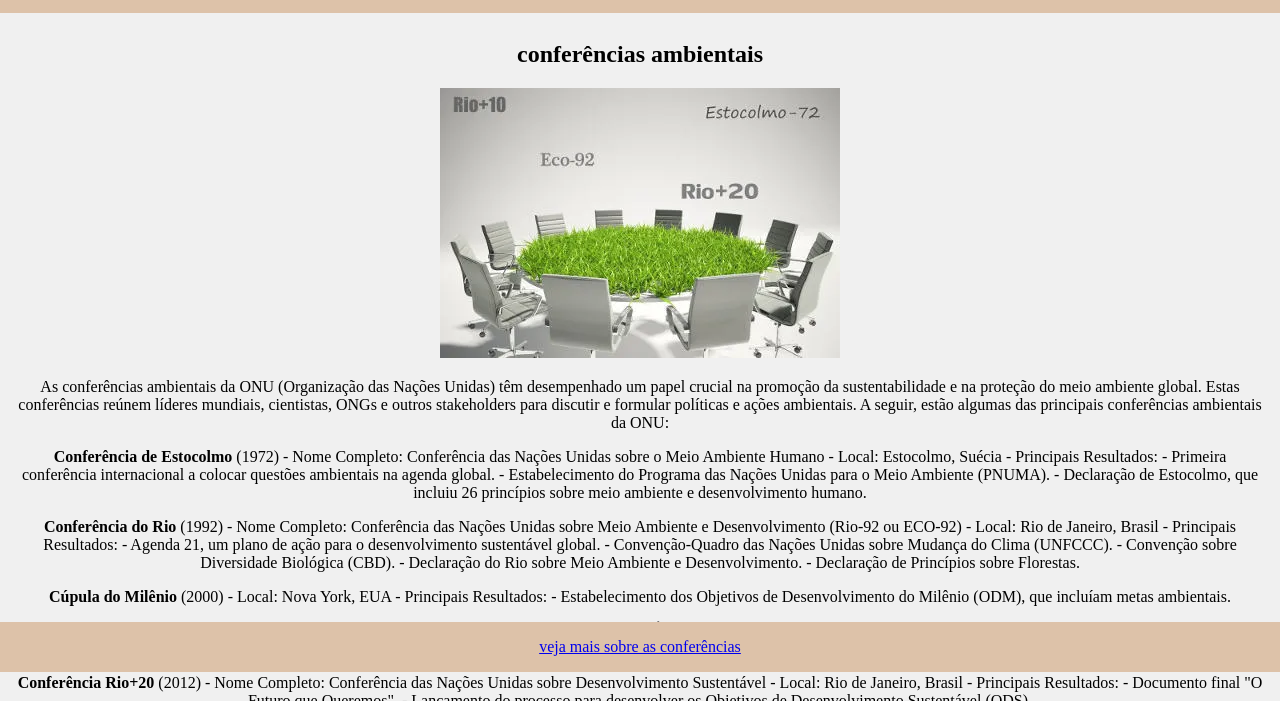
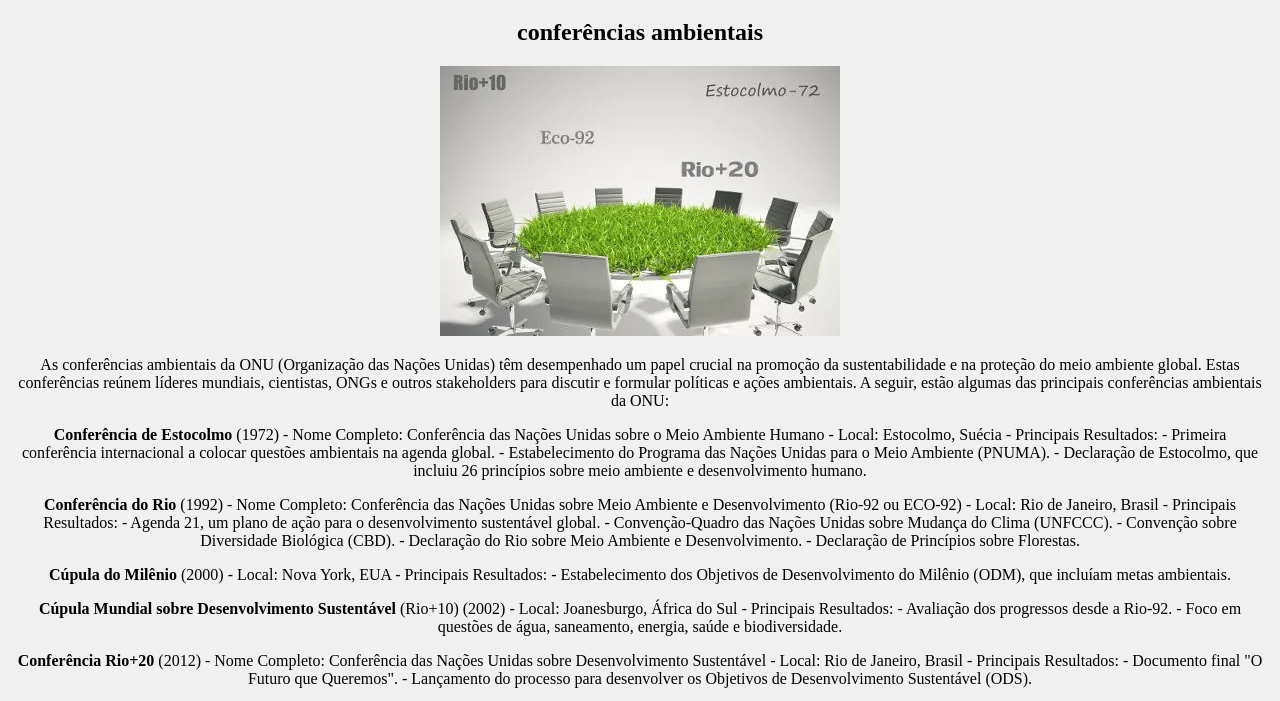
Before and after one commit to luiz-caue-bernardo2000/teste, a plain HTML site: page pagina2.html in a window 1280 px wide. Shown: the part 128-829 px from the top of the page. Drawn offline with Linux system fonts and the light colour scheme.

Commit message:
pagina2.css

```diff
--- a/pagina2.css
+++ b/pagina2.css
@@ -1,8 +1,7 @@
 header {
     background-color: #DDC2A9;
-    padding: 1em;
+    padding: 5px;
     text-align: center;
-    width: 100%;
 }
 h1 {
     text-decoration: underline;
@@ -28,9 +27,6 @@ main {
 
 footer {
     background-color: #DDC2A9;
-    padding: 1em;
+    padding: 4px;
     text-align: center;
-    width: 100%;
-    position: fixed;
-    bottom: 0;
 }
```
